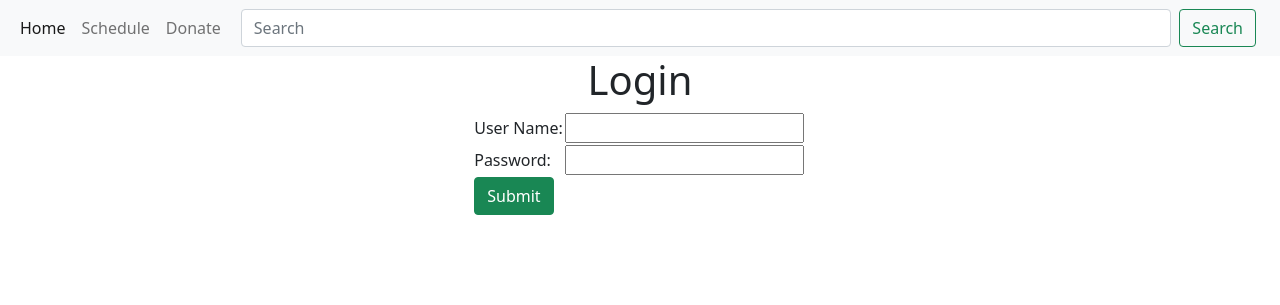
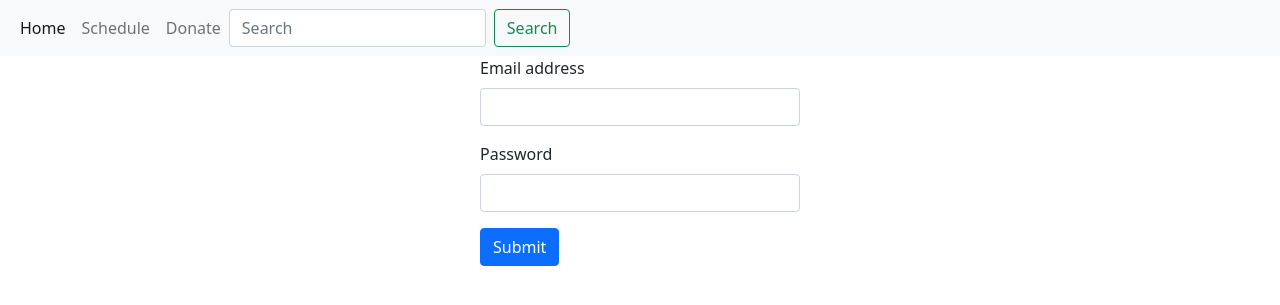
Before and after one commit to GavBot3/clc-healthmilestone, a Spring Boot app: page /login in a window 1280 px wide. Shown: the top 305 px of the page. Run offline with Spring Boot 4, Linux system fonts and the light colour scheme; some libraries are stand-ins or nearby versions.

Commit message:
healthmilestone 0.0.0
Changes to login page. Made to use bootstrap.

```diff
--- /dev/null
+++ b/clc-milestone/src/main/resources/static/css/main.css
@@ -0,0 +1,16 @@
+.mb-3 {
+	width: 100%;
+}
+
+.align{
+	display: flex;
+    justify-content: center;
+}
+
+.login-form{
+	width: 25%;
+}
+
+.nav-search{
+	justify-content: flex-end;
+}
--- a/clc-milestone/src/main/resources/templates/layouts/common.html
+++ b/clc-milestone/src/main/resources/templates/layouts/common.html
@@ -3,6 +3,7 @@
 	xmlns:layout="http://www.ultraq.net.nz/thymeleaf/layout">
 <head>
 <meta charset="UTF-8">
+
 </head>
 <body>
   <!-- Header section -->
@@ -35,12 +36,14 @@
 
                 </ul>
                 <!-- Search bar in the nav bar -->
-                   <div class="container-fluid">
-                  <form class="d-flex">
+                 <div class="nav-search">
+                    <form class="d-flex" >
                     <input class="form-control me-2" type="search" placeholder="Search" aria-label="Search">
                     <button class="btn btn-outline-success" type="submit">Search</button>
                   </form>
-                  </div>
+                 </div>
+
+
               </div>
             </div>
           </nav>
--- a/clc-milestone/src/main/resources/templates/login.html
+++ b/clc-milestone/src/main/resources/templates/login.html
@@ -7,41 +7,46 @@
 <meta charset="UTF-8">
 <title>Login</title>
 <!-- Include Bootstrap 5 CSS -->
-    <link href="https://cdn.jsdelivr.net/npm/bootstrap@5.0.2/dist/css/bootstrap.min.css" rel="stylesheet"/>
+<link
+	href="https://cdn.jsdelivr.net/npm/bootstrap@5.0.2/dist/css/bootstrap.min.css"
+	rel="stylesheet" />
+	<link th:href="@{/css/main.css}" rel="stylesheet" />
 </head>
 
 <body>
 	<!-- Define the main content of the page -->
-	<div layout:fragment="content">
-		<!-- Create a form for user login -->
-		<form action="#" th:action="@{/loginsubmit}" th:object="${loginModel}" method="post">
-            <h1 align="center">Login</h1>
-			<!-- Create a table for organizing form fields -->
-			<table align="center">
-				<tr>
-					<td>User Name:</td>
-					<td><input type="text" th:field="*{username}"></td>
-					<!-- Display an error message if 'username' field has errors -->
-					<td><h5 style="color: red" th:if="${#fields.hasErrors('username')}" th:errors="*{username}">User Name Error</h5></td>
-				</tr>
-				<tr>
-					<td>Password:</td>
-					<td><input type="password" th:field="*{password}"></td>
-					<!-- Display an error message if 'password' field has errors -->
-					<td><h5 style="color: red" th:if="${#fields.hasErrors('password')}" th:errors="*{password}">Password Error</h5></td>
-				</tr>
-				<tr>
-					<!-- Create a submit button -->
-					<td colspan="3"><input class="btn btn-success" type="submit" value="Submit"></td>
-				</tr>
-			</table>
-			<!-- Display a list of errors if any field has errors -->
-			<div th:if="${#fields.hasErrors('*')}">List of Errors</div>
+	<div layout:fragment="content" class="align">
+		<form class="login-form" action="#" th:action="@{/loginsubmit}" th:object="${loginModel}"
+			method="post">
+			<div class="mb-3">
+				<label for="exampleInputEmail1" class="form-label">Email
+					address</label> <input class="form-control" id="exampleInputEmail1"
+					type="text" th:field="*{username}">
+				<div class="form-text">
+					<h5 style="color: red" th:if="${#fields.hasErrors('username')}"
+						th:errors="*{username}">User Name Error</h5>
+				</div>
+			</div>
+			<div class="mb-3">
+				<label for="exampleInputPassword1" class="form-label">Password</label>
+				<input type="password" class="form-control" th:field="*{password}">
+				<div class="form-text">
+					<h5 style="color: red" th:if="${#fields.hasErrors('password')}"
+						th:errors="*{password}">Password Error</h5>
+				</div>
+			</div>
+
+			<button type="submit" class="btn btn-primary" value="Submit">Submit</button>
+			<div class="mb-3">
+				<label th:if="${#fields.hasErrors('*')}">List of Errors</label>
 				<!-- Iterate through and display individual field errors -->
 				<div th:each="err : ${#fields.errors('*')}">
 					<span style="color: red" th:text="${err}" class="fieldError"></span>
 				</div>
+			</div>
+
 		</form>
+
 	</div>
 </body>
 </html>
```
Lines whose indentation alone changed are shown as unchanged.
